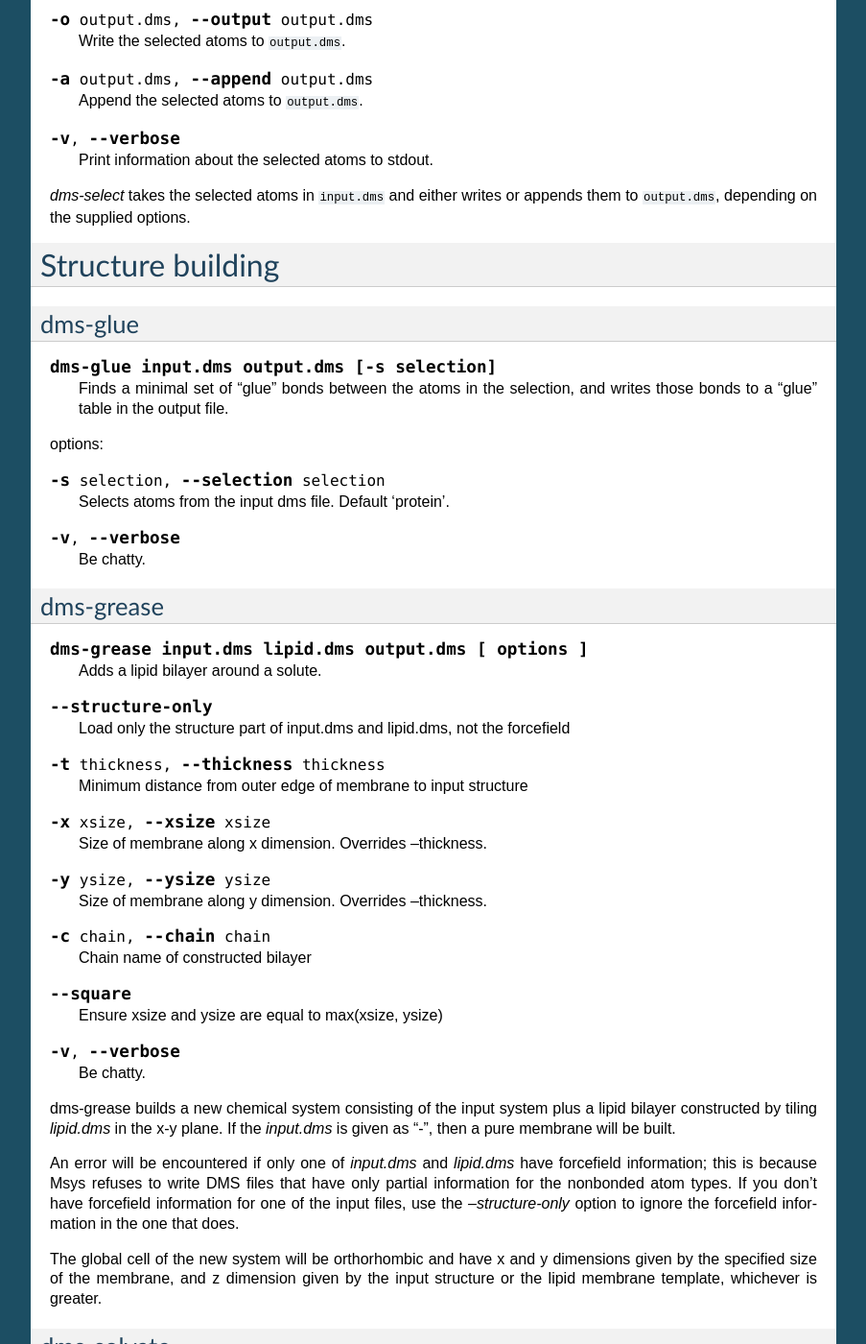
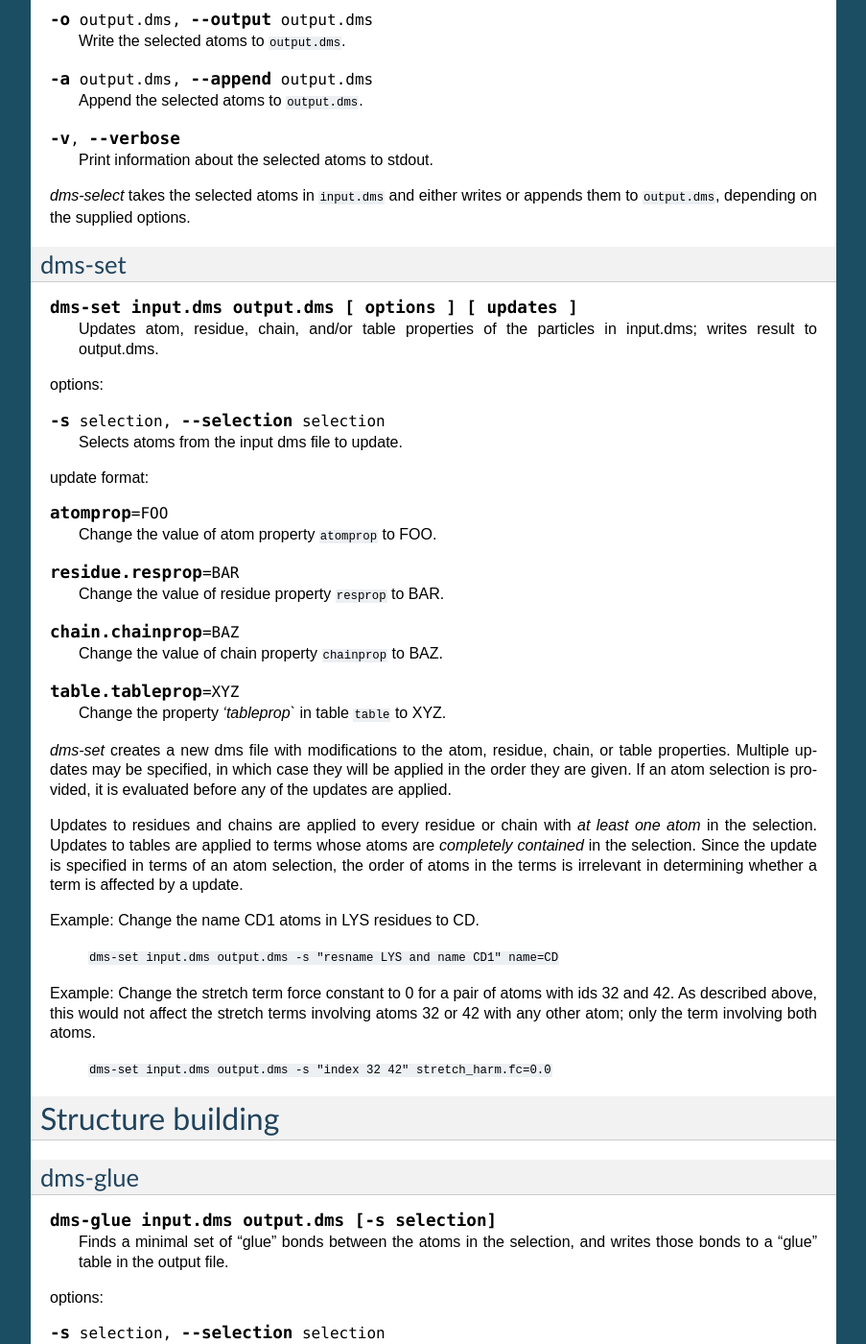
Before and after one commit to DEShawResearch/msys, a Sphinx documentation site: the page built from doc/source/tools.rst, in a window 1280 px wide and 1400 px high, scrolled down 2648 px. Shown: the whole window at 96% size, without its empty margins (198-1101 px from the left). Built offline with Sphinx 7.4.7, drawn with Linux system fonts in a browser that asks for light colours; the version number could not be read and is left out.

Commit message:
Docs for dms-set.
[git-p4: depot-paths = "//depot/desrad/main/sw/libs/msys/": change = 133557]

```diff
--- a/doc/source/tools.rst
+++ b/doc/source/tools.rst
@@ -201,6 +201,66 @@ options:
 
 *dms-select* takes the selected atoms in ``input.dms`` and either writes
 or appends them to ``output.dms``, depending on the supplied options.
+
+
+dms-set
+-------
+.. program:: dms-set
+
+.. describe:: dms-set input.dms output.dms [ options ] [ updates ]
+
+   Updates atom, residue, chain, and/or table properties of the particles
+   in input.dms; writes result to output.dms.
+
+
+options:
+
+.. cmdoption:: -s selection, --selection selection
+
+   Selects atoms from the input dms file to update.
+
+update format:
+
+.. cmdoption:: atomprop=FOO
+
+   Change the value of atom property ``atomprop`` to FOO.
+
+.. cmdoption:: residue.resprop=BAR
+
+   Change the value of residue property ``resprop`` to BAR.
+
+.. cmdoption:: chain.chainprop=BAZ
+
+   Change the value of chain property ``chainprop`` to BAZ.
+
+.. cmdoption:: table.tableprop=XYZ
+
+   Change the property `'tableprop`` in table ``table`` to XYZ.
+
+
+*dms-set* creates a new dms file with modifications to the atom, residue,
+chain, or table properties.  Multiple updates may be specified, in which
+case they will be applied in the order they are given.  If an atom selection
+is provided, it is evaluated before any of the updates are applied.
+
+Updates to residues and chains are applied to every residue or chain
+with `at least one atom` in the selection.  Updates to tables are applied
+to terms whose atoms are `completely contained` in the selection.  Since
+the update is specified in terms of an atom selection, the order of atoms
+in the terms is irrelevant in determining whether a term is affected by
+a update.
+
+Example: Change the name CD1 atoms in LYS residues to CD.
+
+   ``dms-set input.dms output.dms -s "resname LYS and name CD1" name=CD``
+
+
+Example: Change the stretch term force constant to 0 for a pair of atoms
+with ids 32 and 42.  As described above, this would not affect the stretch
+terms involving atoms 32 or 42 with any other atom; only the term involving
+both atoms.
+
+   ``dms-set input.dms output.dms -s "index 32 42" stretch_harm.fc=0.0``
 
 ------------------
 Structure building
```
